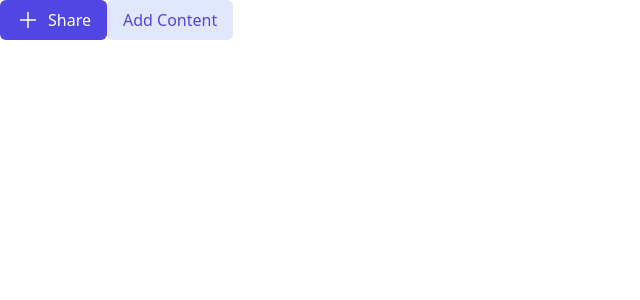
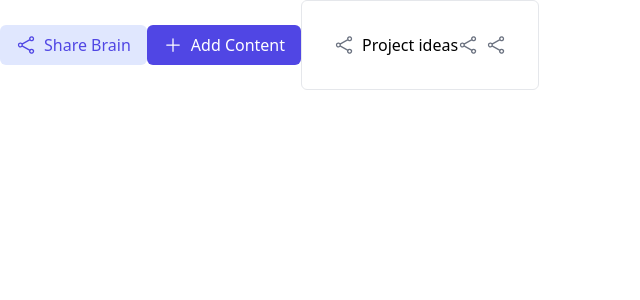
Before and after one commit to XxXSuferXx/Second-Brain, a React (Vite) app in the folder frontend/brainly-frontend/: page / in a window 1280 px wide. Shown: the top 300 px of the page, without its empty margins (0-640 px from the left). Built offline with nearby package versions, Linux system fonts and the light colour scheme.

Commit message:
Added more UI components

```diff
--- a/frontend/brainly-frontend/src/App.tsx
+++ b/frontend/brainly-frontend/src/App.tsx
@@ -1,14 +1,16 @@
 import { Button } from './components/ui/Button'
 import { PlusIcon } from './components/icons/PlusIcon'
 import { ShareIcon } from './components/icons/ShareIcon'
+import { Card } from './components/ui/Card'
 
 function App() {
 
   return (
     <>
     <div className = 'flex items-center'>
-      <Button startIcon = {<PlusIcon size = "lg" />} variant="primary" size="md" text="Share" onClick={() => {}} />
-      <Button variant="secondary" size="md" text="Add Content" onClick={() => {}} />
+      <Button startIcon = {<ShareIcon size = "md" />}variant="secondary" size="md" text="Share Brain" onClick={() => {}} />
+      <Button startIcon = {<PlusIcon size = "md" />} variant="primary" size="md" text="Add Content" onClick={() => {}} />
+      <Card />
     </div>
     </>
   )
--- a/frontend/brainly-frontend/src/components/icons/index.ts
+++ b/frontend/brainly-frontend/src/components/icons/index.ts
@@ -4,7 +4,7 @@ export interface IconProps {
 
 export const iconSizeVariants = {
     "sm": "size-2",
-    "md": "size-4",
+    "md": "size-5",
     "lg": "size-6"
 }
 
--- a/frontend/brainly-frontend/src/components/ui/Button.tsx
+++ b/frontend/brainly-frontend/src/components/ui/Button.tsx
@@ -22,7 +22,7 @@ const sizeStyles = {
     "lg": "py-4 px-6"
 }
 
-const defaultStyles = "rounded-md flex items-center"
+const defaultStyles = "rounded-md flex items-center font-normal"
 
 export const Button = (props: ButtonProps) => {
     return <button className = {`${variantStyles[props.variant]} ${defaultStyles} ${sizeStyles
--- /dev/null
+++ b/frontend/brainly-frontend/src/components/ui/Card.tsx
@@ -0,0 +1,24 @@
+import {ShareIcon} from "../icons/ShareIcon"
+
+export function Card() {
+    return <div>
+        <div className = "p-8 bg-white rounded-md border-gray-200 max-w-72 border">
+            <div className = "flex justify-between">
+                <div className = "flex items-center">
+                    <div className = "text-gray-500 pr-2">
+                        <ShareIcon size = "md" />
+                    </div>
+                    <span>Project ideas</span>
+                </div>
+                <div className = "flex items-center">
+                    <div className = "pr-2 text-gray-500">
+                        <ShareIcon size = "md"/>
+                    </div>
+                    <div className = "text-gray-500">
+                        <ShareIcon size = "md"/>
+                    </div>
+                </div>
+            </div>
+        </div>
+    </div>
+}
```
Also changed, not shown: frontend/brainly-frontend/src/components/ui/Sidebar.tsx (added), frontend/brainly-frontend/src/components/ui/SidebarItem.tsx (added).
